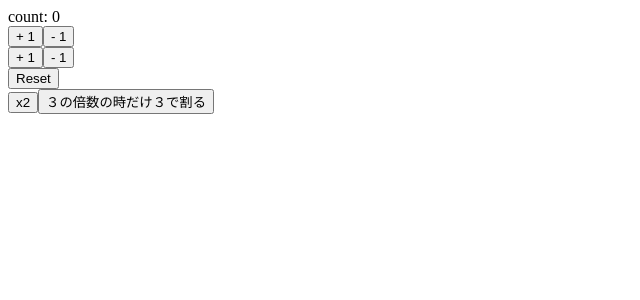
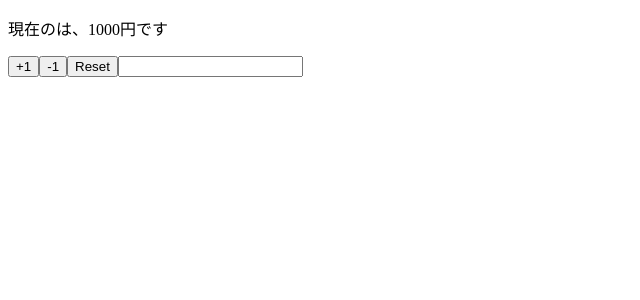
Before and after one commit to ryoya-ebisawa/react-hooks-101, a React (Create React App) app: page / in a window 1280 px wide. Shown: the top 300 px of the page, without its empty margins (0-640 px from the left). Built offline with nearby package versions, Linux system fonts and the light colour scheme.

Commit message:
multi state

```diff
--- a/src/App.js
+++ b/src/App.js
@@ -1,49 +1,29 @@
 import React, { useState } from "react";
 
-const App = () => {
-  const [count, setCount] = useState(0);
+const App = (props) => {
+  const [name, setName] = useState(props.name);
+  const [price, setPrice] = useState(props.price);
 
-  const increment = () => {
-    setCount(count + 1);
+  const reset = () => {
+    setPrice(props.price);
+    setName(props.name);
   };
-
-  const increment2 = () => setCount((previousCount) => previousCount + 1);
-  const decrement2 = () => setCount((previousCount) => previousCount - 1);
-
-  const decrement = () => {
-    setCount(count - 1);
-  };
-
-  const reset = () => setCount((previousCount) => (previousCount = 0));
-
-  const double = () => setCount((previousCount) => previousCount * 2);
-
-  const divide = () => {
-    if (count % 3 === 0) {
-      setCount(count / 3);
-    } else {
-      return;
-    }
-  };
-
   return (
     <>
-      <div> count: {count}</div>
-      <button onClick={increment}>+ 1</button>
-      <button onClick={decrement}>- 1</button>
-      <div>
-        <button onClick={increment2}>+ 1</button>
-        <button onClick={decrement2}>- 1</button>
-      </div>
-      <div>
-        <button onClick={reset}>Reset</button>
-      </div>
-      <div>
-        <button onClick={double}>x2</button>
-        <button onClick={divide}>３の倍数の時だけ３で割る</button>
-      </div>
+      <p>
+        現在の{name}は、{price}円です
+      </p>
+      <button onClick={() => setPrice(price + 1)}>+1</button>
+      <button onClick={() => setPrice(price - 1)}>-1</button>
+      <button onClick={reset}>Reset</button>
+      <input value={name} onChange={(e) => setName(e.target.value)} />
     </>
   );
 };
 
+App.defaultProps = {
+  name: "",
+  price: 1000,
+};
+
 export default App;
```
